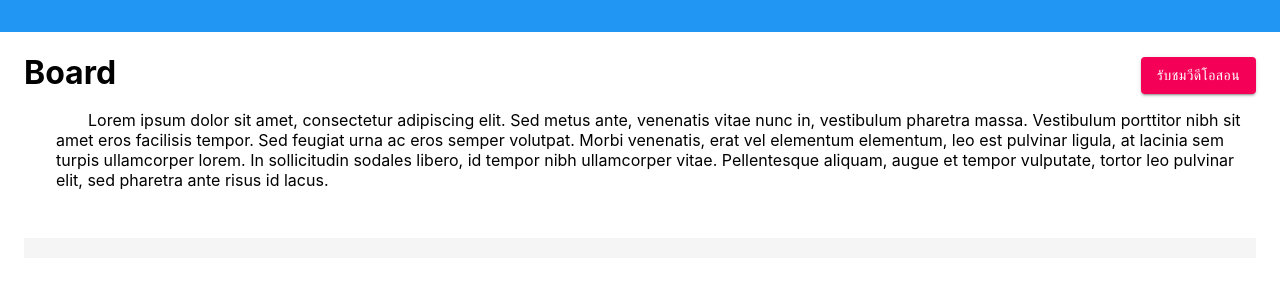
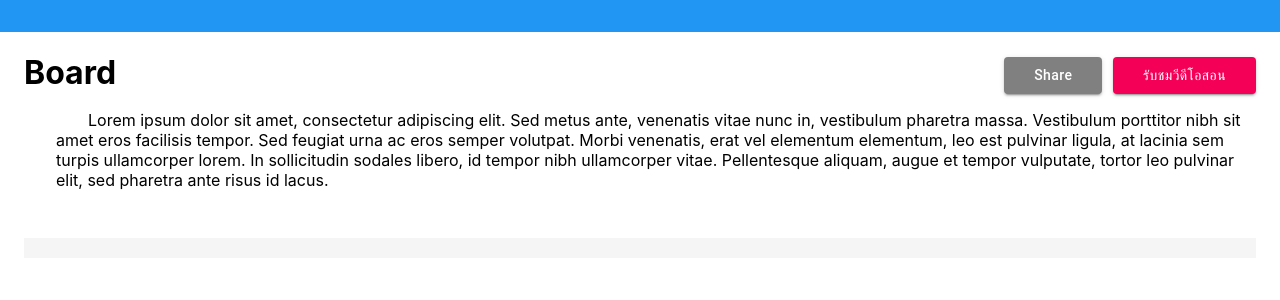
Before and after one commit to herorshi/story-bow-UI, a React (Create React App) app: page / in a window 1280 px wide. Shown: the top 300 px of the page. Built offline with nearby package versions, Linux system fonts and the light colour scheme.

Commit message:
PageHeader upto 4 function and change color

```diff
--- a/src/component/page/PageHeader.js
+++ b/src/component/page/PageHeader.js
@@ -1,23 +1,37 @@
 import React from "react";
 import { Container, Button } from "@material-ui/core";
+import { withStyles } from "@material-ui/core/styles";
+const StyledButton = withStyles({
+  root: {
+    color: "white",
+    marginLeft: "0.75em",
+    textTransform: "none",
+    padding: "6px 30px",
+  },
+})(Button);
 export default function PageHeader(props) {
   return (
     <Container className="page">
       <div className="pageHeader">
         <h1>{props.data.title}</h1>
         <h1>
-          <Button variant="contained" color="secondary">
+          {props.fn0 && (
+            <StyledButton variant="contained" style={{ background: "#808080" }}>
+              {props.fn0txt}
+            </StyledButton>
+          )}
+          <StyledButton variant="contained" color="secondary">
             รับชมวีดีโอสอน
-          </Button>
+          </StyledButton>
           {props.fn2 && (
-            <Button variant="contained" color="orange">
+            <StyledButton variant="contained" style={{ background: "#FFA500" }}>
               {props.fn2txt}
-            </Button>
+            </StyledButton>
           )}
           {props.fn3 && (
-            <Button variant="contained" color="orange">
+            <StyledButton variant="contained" color="primary">
               {props.fn3txt}
-            </Button>
+            </StyledButton>
           )}
         </h1>
       </div>
```
